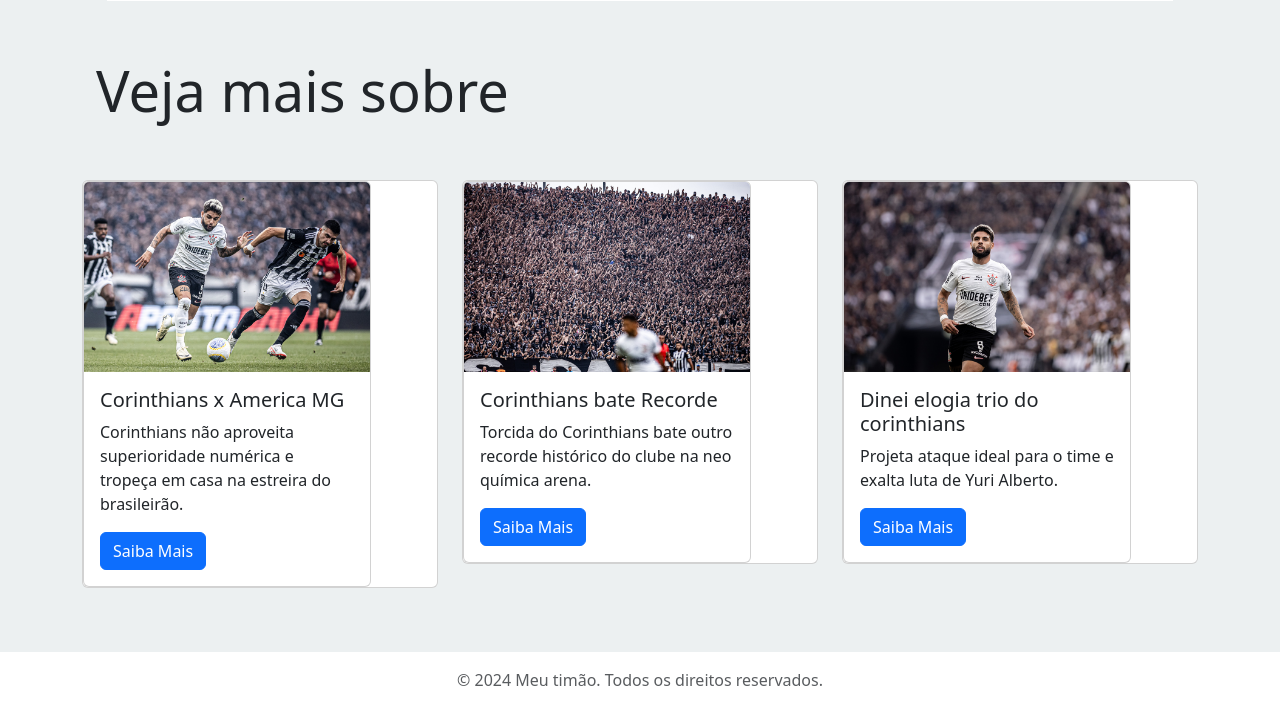
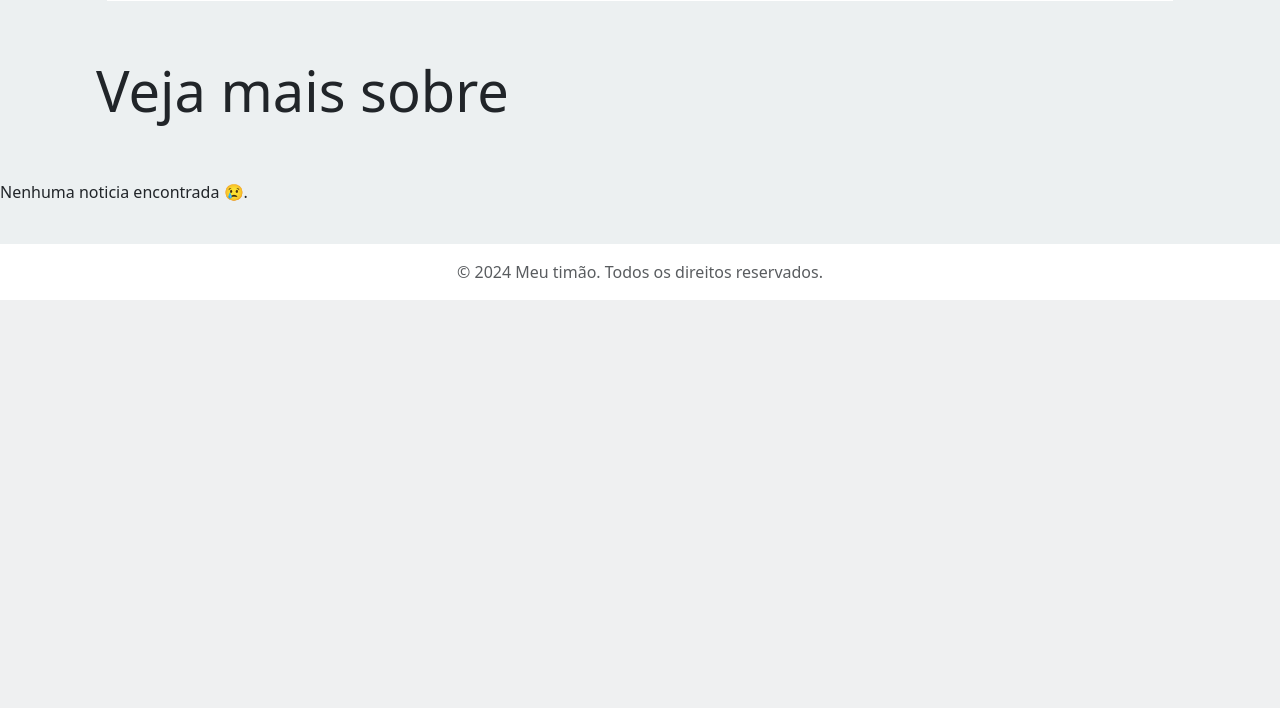
Before and after one commit to FaelSantoss/challenge2_classPW, a Flask app: template src/ui/templates/homepage.html in a window 1280 px wide. Shown: the part 643-1351 px from the top of the page. After the commit the page ends 943 px from the top, so only its background shows below. Run offline with Flask 3, Linux system fonts and the light colour scheme; the template is opened without the code that fills it, so the values that code supplies are empty.

Commit message:
card creation with database information

```diff
--- a/src/app/infra/forms/noticia_form.py
+++ b/src/app/infra/forms/noticia_form.py
@@ -15,7 +15,7 @@ class NoticiaForm(FlaskForm):
         validators=[DataRequired()],
     )
 
-    img = FileField(
+    img = StringField(
         "Imagem",
         validators=[DataRequired()],
     )
--- a/src/ui/templates/homepage.html
+++ b/src/ui/templates/homepage.html
@@ -97,47 +97,8 @@
       <div class="p-5 mx-5">
         <h2 class="display-4">Veja mais sobre</h2>
       </div>
+      {% include "noticia_cards/index.html"%}
 
-      <div class="container mb-5">
-        <div class="row">
-          <div class="col-sm-4">
-            <div class="card mb-3">
-      <div class="card" style="width: 18rem;">
-        <img src="{{ url_for('static', filename='noticia1.jpg') }}" class="card-img-top" alt="...">
-        <div class="card-body">
-          <h5 class="card-title">Corinthians x America MG</h5>
-          <p class="card-text">Corinthians não aproveita superioridade numérica e tropeça em casa na estreira do brasileirão.</p>
-          <a href="/noticia1" class="btn btn-primary">Saiba Mais</a>
-        </div>
-      </div>
-    </div>
-  </div>
-  <div class="col-sm-4">
-    <div class="card mb-3">
-      <div class="card" style="width: 18rem;">
-        <img src="{{ url_for('static', filename='noticia2.jpg') }}" class="card-img-top" alt="...">
-        <div class="card-body">
-          <h5 class="card-title">Corinthians bate Recorde</h5>
-          <p class="card-text">Torcida do Corinthians bate outro recorde histórico do clube na neo química arena.</p>
-          <a href="/noticia2" class="btn btn-primary">Saiba Mais</a>
-        </div>
-      </div>
-    </div>
-  </div>
-  <div class="col-sm-4">
-    <div class="card mb-3">
-      <div class="card" style="width: 18rem;">
-        <img src="{{ url_for('static', filename='noticia3.jpg') }}" class="card-img-top" alt="...">
-        <div class="card-body">
-          <h5 class="card-title">Dinei elogia trio do corinthians</h5>
-          <p class="card-text">Projeta ataque ideal para o time e exalta luta de Yuri Alberto.</p>
-          <a href="/noticia3" class="btn btn-primary">Saiba Mais</a>
-        </div>
-      </div>
-    </div>
-  </div>
-</div>
-</div>
       {% endblock %}
       {% block script %}
       <script src="https://cdn.jsdelivr.net/npm/bootstrap@5.3.3/dist/js/bootstrap.bundle.min.js" integrity="sha384-YvpcrYf0tY3lHB60NNkmXc5s9fDVZLESaAA55NDzOxhy9GkcIdslK1eN7N6jIeHz" crossorigin="anonymous"></script>
--- /dev/null
+++ b/src/ui/templates/noticia_cards/index.html
@@ -0,0 +1,15 @@
+{% if noticias | length > 0 %}
+
+<div>
+  {% for noticia in noticias %}
+  {% include "noticia_cards/card.html" %}
+  {% endfor %}
+</div>
+
+{% else %}
+<p>
+  Nenhuma noticia encontrada 😢.
+</p>
+
+{% endif %}
+</div>
```
Also changed, not shown: src/app/infra/database/scripts/schema.sql (+6 -4 lines), src/app/infra/repositories/noticia_repository.py (+15 -1 lines), src/app/infra/views/noticia_views/__init__.py (+5 -3 lines), src/app/infra/views/noticia_views/create_noticia_view.py (+8 -21 lines), src/app/infra/views/noticia_views/noticias_page_view.py (added, +13 -0 lines), src/ui/templates/noticia_cards/card.html (added, +16 -0 lines), src/ui/static/fotos_noticias/default.jpg (added).
